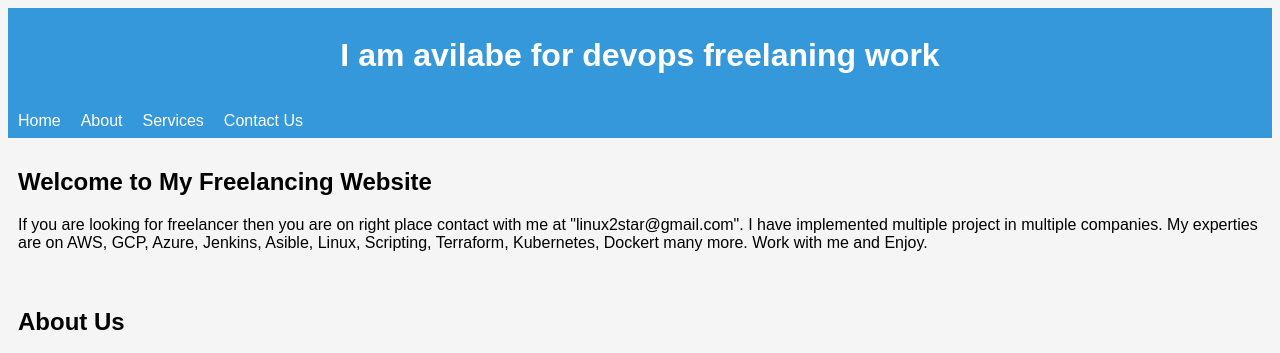
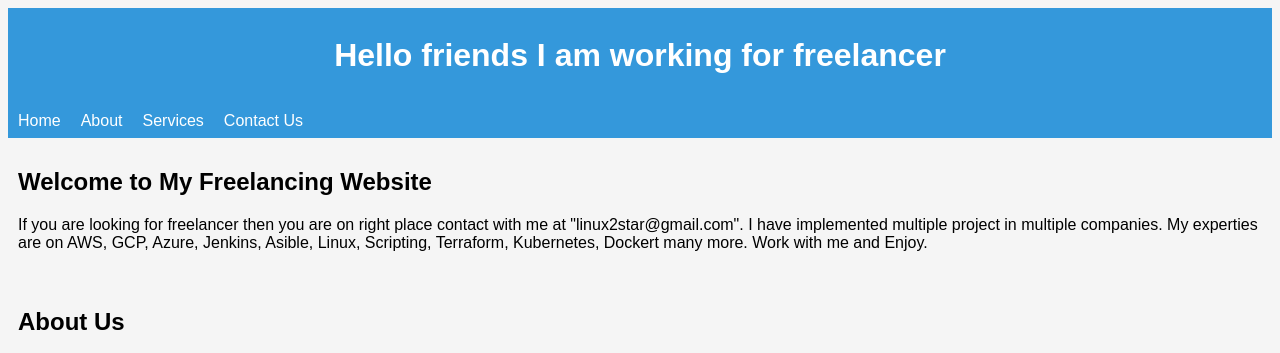
Before and after one commit to linux2star/jenkins-lab, a plain HTML site: page index.html in a window 1280 px wide. Shown: the top 353 px of the page. Drawn offline with Linux system fonts and the light colour scheme.

Commit message:
Update index.html

```diff
--- a/index.html
+++ b/index.html
@@ -51,7 +51,7 @@
 </head>
 <body>
   <header>
-    <h1>I am avilabe for devops freelaning work</h1>
+    <h1>Hello friends I am working for freelancer</h1>
   </header>
   <nav>
     <ul>
```
